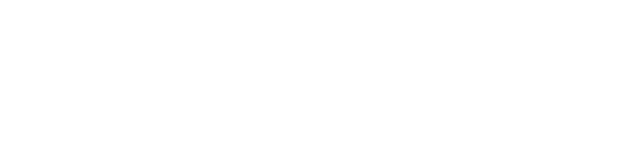
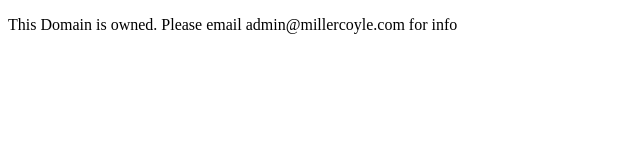
Before and after one commit to Wyn-Price3/Wyn-Price3.github.io, a plain HTML site: page index.html in a window 1280 px wide. Shown: the whole page, without its empty margins (0-640 px from the left). Drawn offline with Linux system fonts and the light colour scheme.

Commit message:
Update index.html

```diff
--- a/index.html
+++ b/index.html
@@ -5,5 +5,6 @@
 	</head>
 
 	<body>
+		<p>This Domain is owned. Please email admin@millercoyle.com for info</p>
 	</body>
 </html>
```
